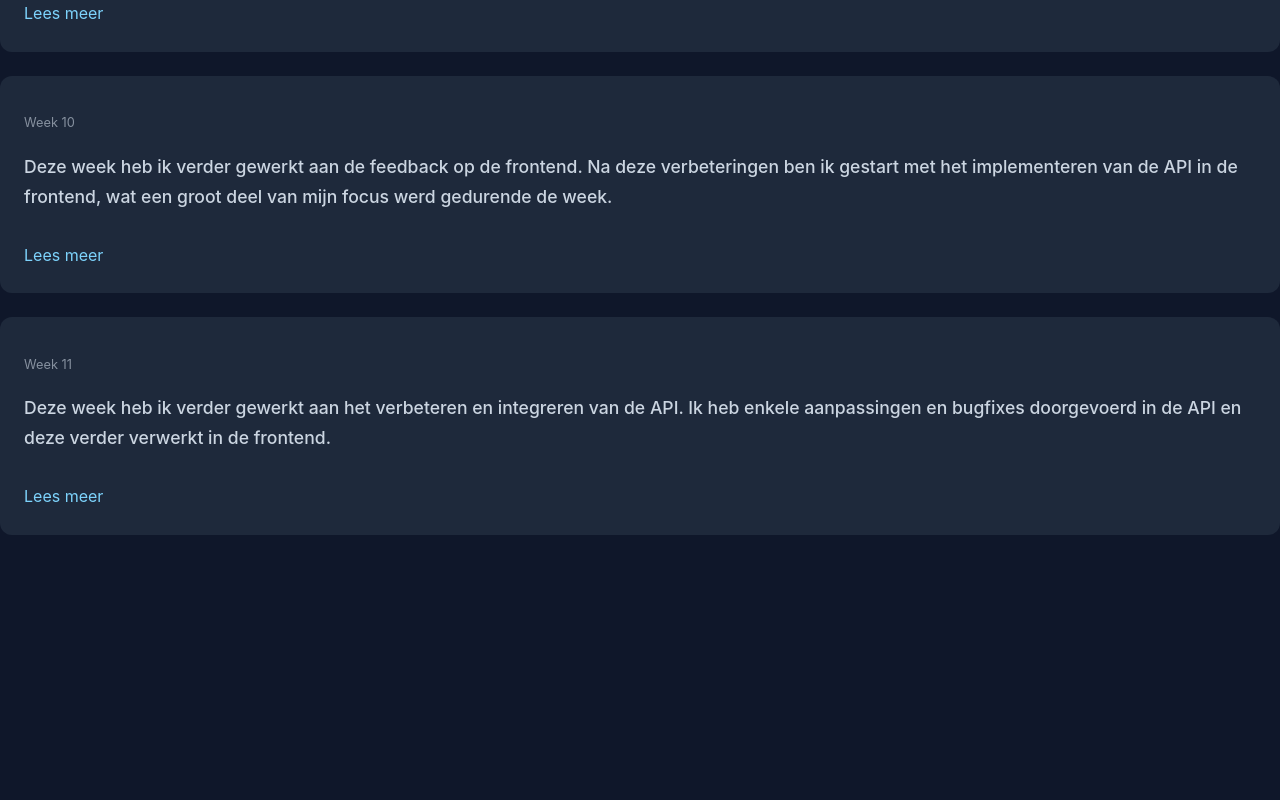
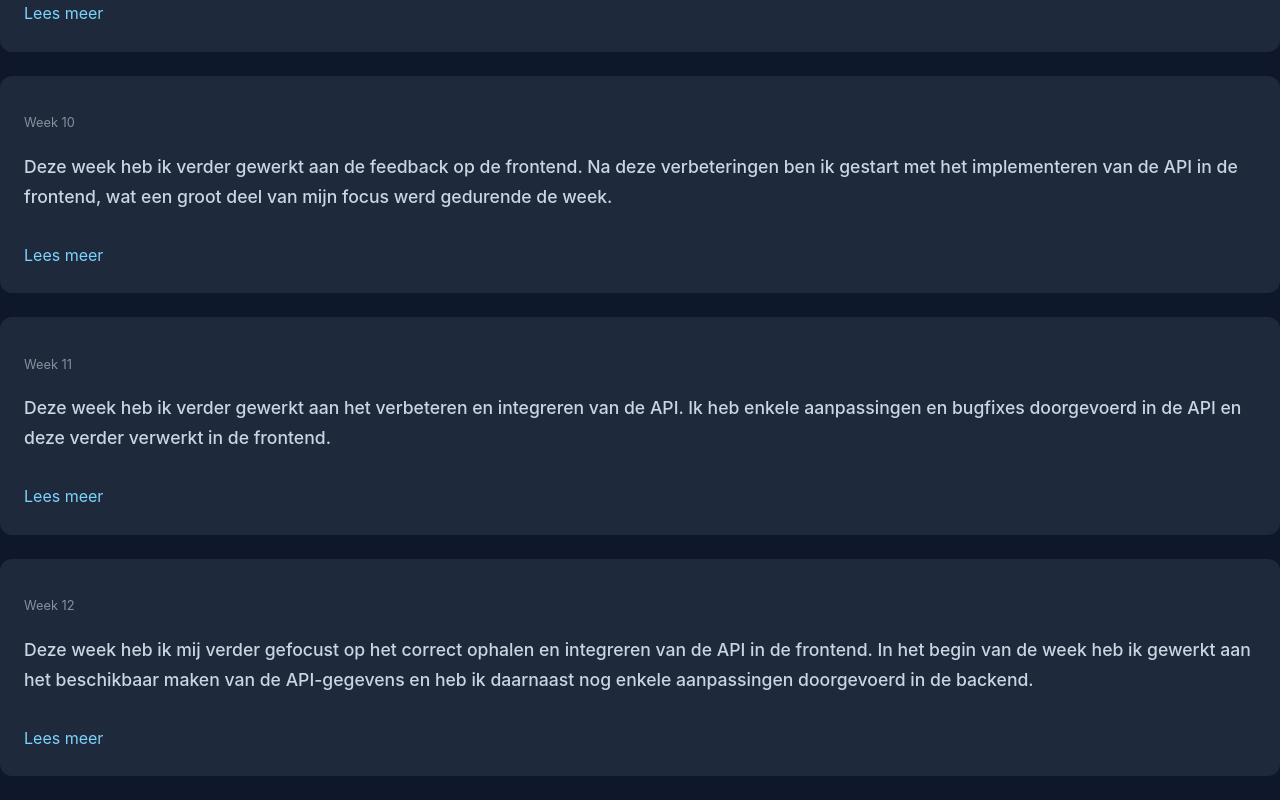
Before and after one commit to ExanFabry/blog-app, an Angular app: page /blog in a window 1280 px wide. Shown: the part 2308-3108 px from the top of the page. Before the commit the page ends 2867 px from the top, so only its background shows below. Built offline with nearby package versions, Linux system fonts and the light colour scheme.

Commit message:
Add blog post

```diff
--- a/src/app/blog-posts-array.ts
+++ b/src/app/blog-posts-array.ts
@@ -93,5 +93,12 @@ export let blogPosts = [
             "Daarnaast ben ik beginnen nadenken over hoe ik de API-gegevens efficiënt kan gebruiken binnen een tabel in de frontend. Tijdens dit proces heb ik ook bijkomende feedback ontvangen op de API.",
             "In de tweede helft van de week heb ik mij vooral gefocust op het verwerken van deze feedback, met name de opmerkingen die in de codecommentaren bij de functies stonden. Deze feedback heb ik stap voor stap geïmplementeerd om de kwaliteit en structuur van de code te verbeteren."
         ]
+    ],
+    [
+        [
+            "Deze week heb ik mij verder gefocust op het correct ophalen en integreren van de API in de frontend. In het begin van de week heb ik gewerkt aan het beschikbaar maken van de API-gegevens en heb ik daarnaast nog enkele aanpassingen doorgevoerd in de backend.",
+            "Vervolgens heb ik de API succesvol geïmplementeerd in een tabel, wat een belangrijke stap was in de visualisatie van de data. Nadien heb ik functionaliteit toegevoegd waarmee een gebruiker zich kan inschrijven voor een individueel vak of voor een volledige richting.",
+            "Op het einde van de week heb ik mijn code verder opgeschoond en het enrollmentscherm voorgesteld aan Benjamin. Op basis daarvan heb ik waardevolle feedback ontvangen, die ik kan meenemen naar verdere verbeteringen."
+        ]
     ]
 ]
```
